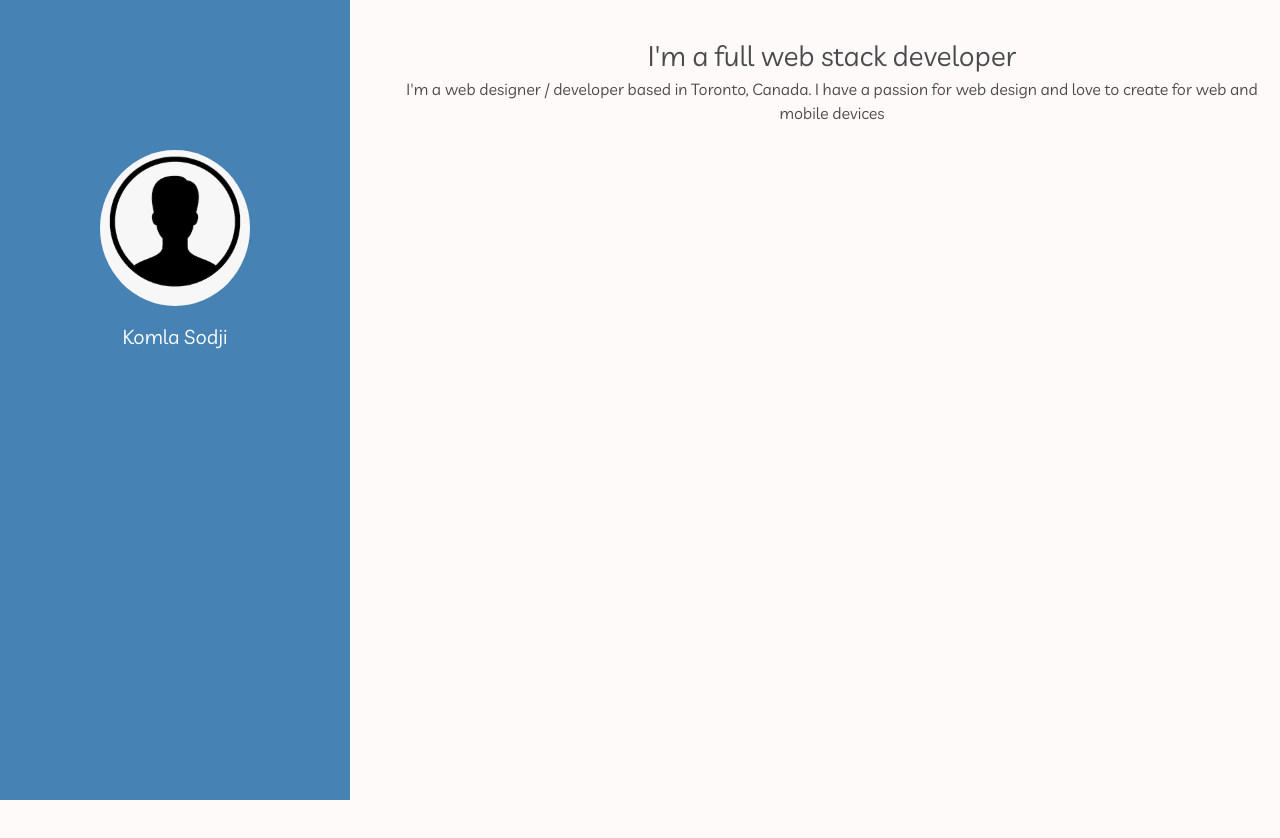
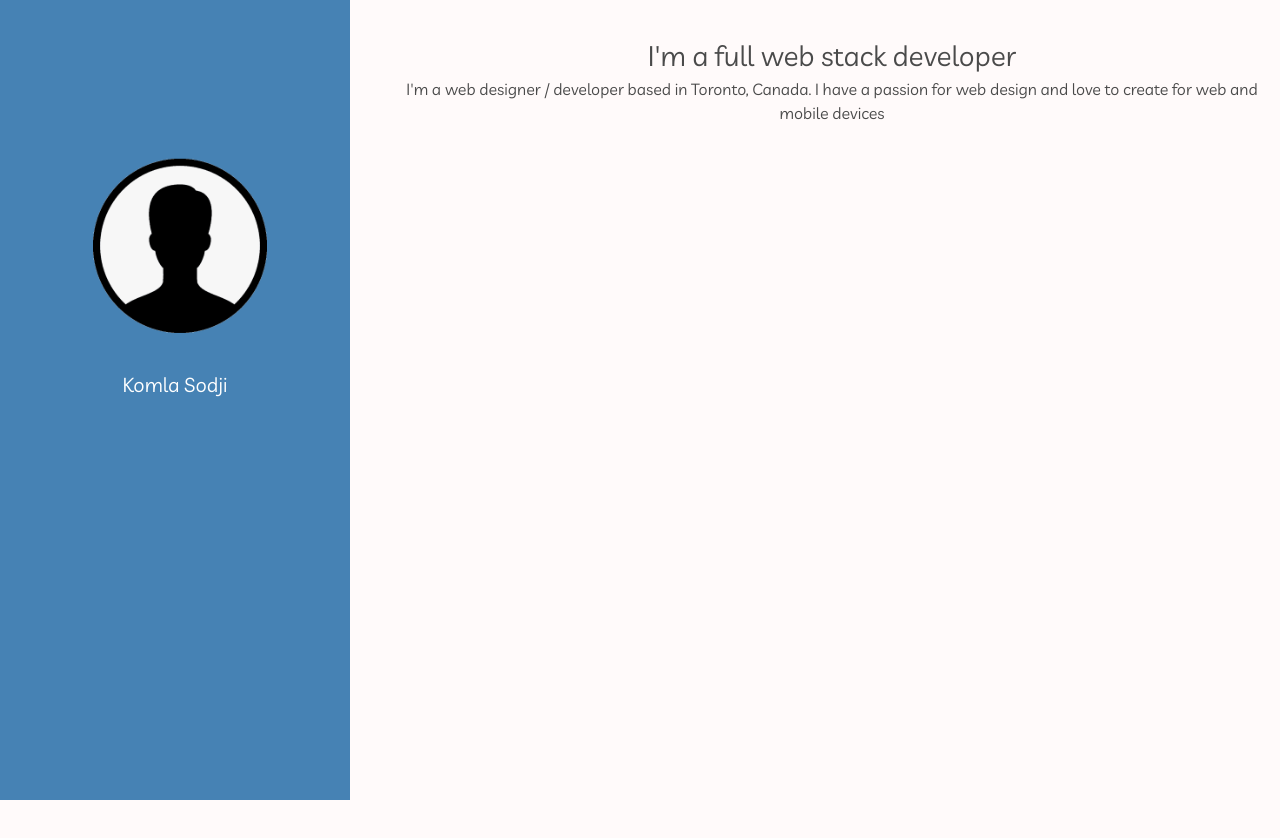
Before and after one commit to inessio/my-web-profile, a React (Create React App) app: page / in a window 1280 px wide. Shown: the top 838 px of the page. Built offline with nearby package versions, Linux system fonts and the light colour scheme.

Commit message:
profile image icon updated

```diff
--- a/src/components/side-bar/Sidebar.js
+++ b/src/components/side-bar/Sidebar.js
@@ -19,8 +19,8 @@ const Aside = styled.aside`
 `
 const Canvas = styled.img`
     border-radius: 50%;
-    width: 150px;
-    margin: 150px 0px 10px 100px;
+    width: 200px;
+    margin: 150px 0px 5px 80px;
     @media screen and (max-width: 700px) {
         width: 75px;
         height:auto;
```
Also changed, not shown: src/img/profile.png, 1 other file (tests, documents, lock files or other folders).
